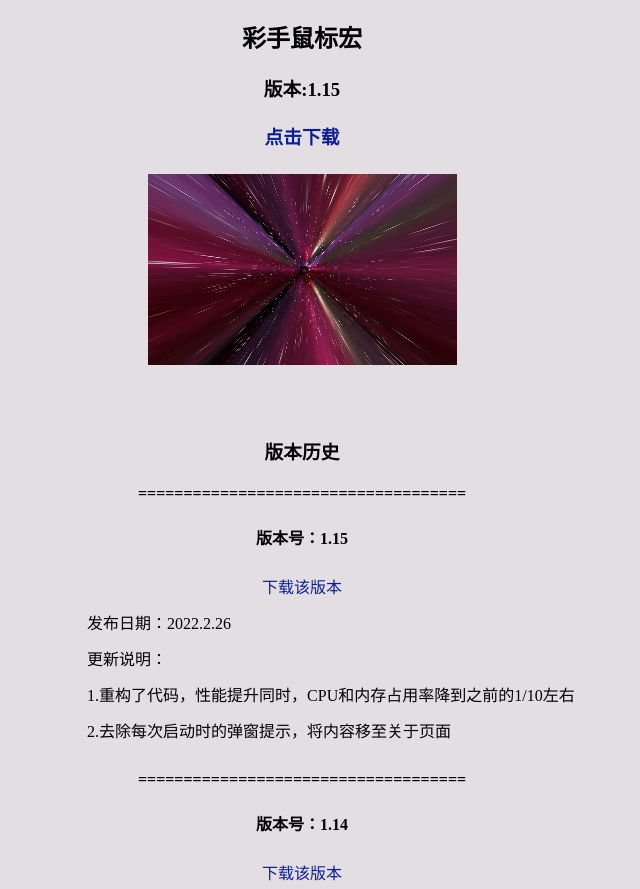
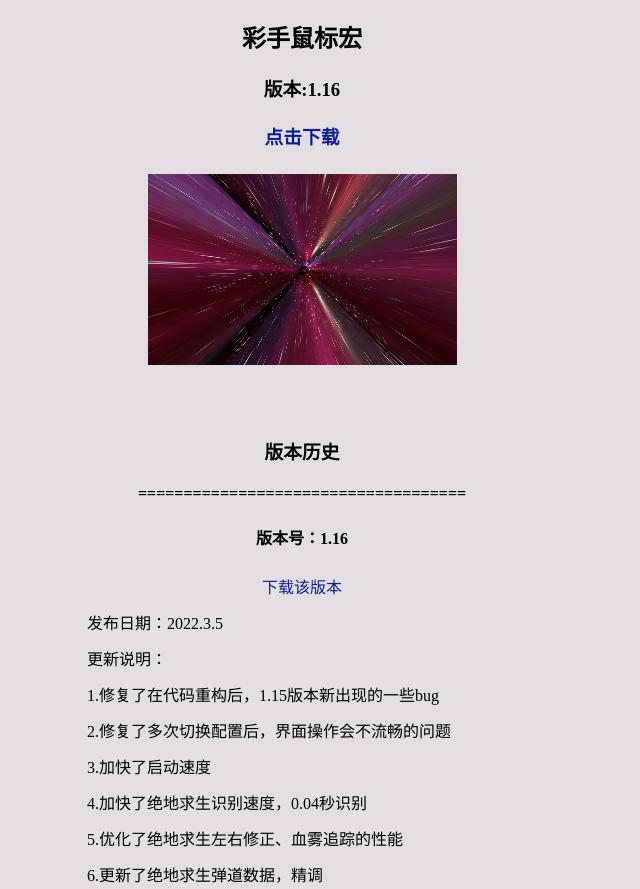
Before and after one commit to Z194/Z194.github.io, a plain HTML site: page index.html in a window 1280 px wide. Shown: the part 61-950 px from the top of the page, without its empty margins (338-978 px from the left). Drawn offline with Linux system fonts and the light colour scheme.

Commit message:
Update index.html

```diff
--- a/index.html
+++ b/index.html
@@ -202,10 +202,10 @@
 				<h2>彩手鼠标宏</h2>
 			</div>
 			<div id='versions'>
-				<h3>版本:1.15</h3>
+				<h3>版本:1.16</h3>
 			</div>
 			<div id='download'>
-				<h3><a href='https://www.123pan.com/s/rX5A-QtsRh' target="_blank">点击下载</a></h3>
+				<h3><a href='https://www.123pan.com/s/rX5A-QisRh' target="_blank">点击下载</a></h3>
 			</div>
 			<div class="g-demo">
 				<div class="g-container">
@@ -227,6 +227,24 @@
 			</div>
 			<div id='history'>
 				<h3>版本历史</h3>
+				<div id='v1.16'>
+					<h4>====================================</h4>
+					<h4>版本号：1.16</h4>
+					<div id='history_versions_download'>
+						<a href='https://www.123pan.com/s/rX5A-QisRh' target="_blank">下载该版本</a>
+					</div>
+					<div id='updata_content'>
+						<span>发布日期：2022.3.5</span><br />
+						<span>更新说明：</span><br />
+						<span>1.修复了在代码重构后，1.15版本新出现的一些bug</span><br />
+						<span>2.修复了多次切换配置后，界面操作会不流畅的问题</span><br />
+						<span>3.加快了启动速度</span><br />
+						<span>4.加快了绝地求生识别速度，0.04秒识别</span><br />
+						<span>5.优化了绝地求生左右修正、血雾追踪的性能</span><br />
+						<span>6.更新了绝地求生弹道数据，精调</span><br />
+						<span>7.新增了连点器极限点击功能，每秒可点击3000次</span><br />
+					</div>
+				</div>
 				<div id='v1.15'>
 					<h4>====================================</h4>
 					<h4>版本号：1.15</h4>
```
